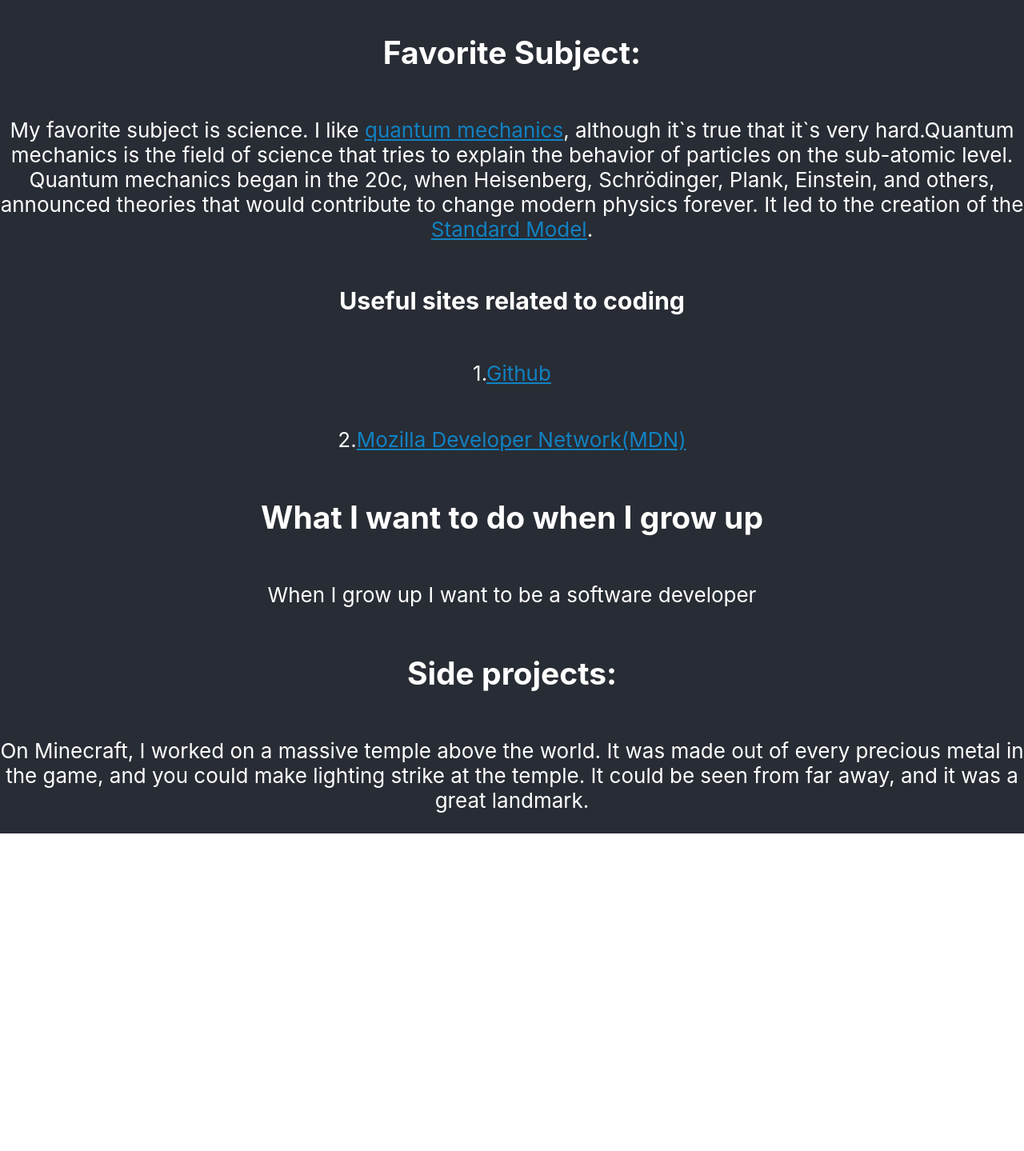
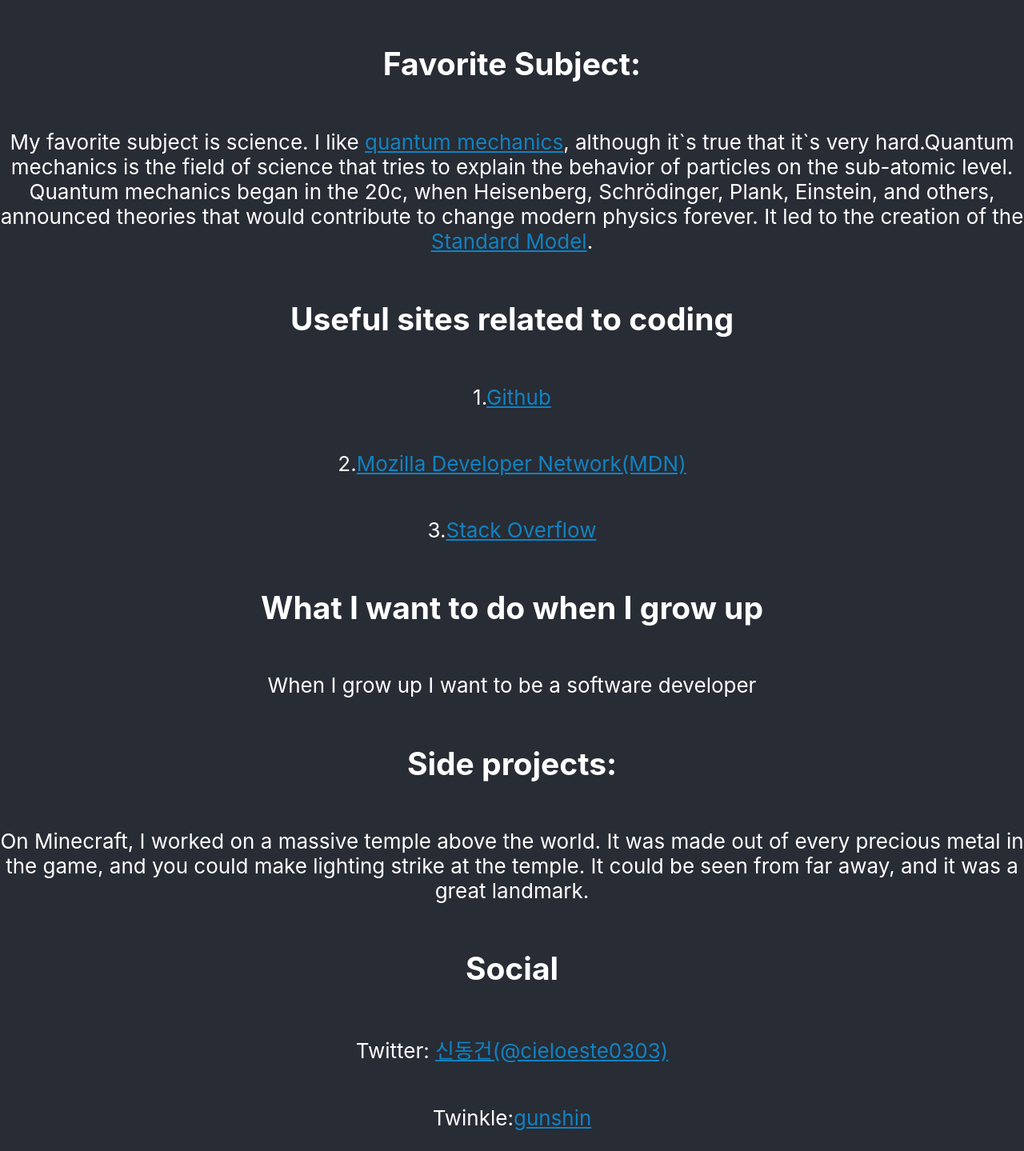
Before and after one commit to shin2005/portfolio, a React (Create React App) app: page / in a window 1280 px wide. Shown: the part 932-2371 px from the top of the page at 80% size. Before the commit the page ends 1974 px from the top, so only its background shows below. Built offline with nearby package versions, Linux system fonts and the light colour scheme.

Commit message:
big change

```diff
--- a/src/App.js
+++ b/src/App.js
@@ -10,7 +10,7 @@
         <h1>Portfolio</h1>
         <h2>School: </h2>
         <p>I go to Yeoksam Middle School I am second grade </p>
-        <h3>Recent awards / achievements: Award in science writing contest</h3>
+        <h2>Recent awards / achievements: Award in science writing contest</h2>
         <p>I recently participated in a science contest </p>
         <p>
           I recently became a class president in 2018. It was a close vote
@@ -36,7 +36,7 @@
           </a>
           .
         </p>
-        <h3>Useful sites related to coding</h3>
+        <h2>Useful sites related to coding</h2>
         <p>
           1.
           <a href="https://github.com/" target="blank">
@@ -49,6 +49,12 @@
             Mozilla Developer Network(MDN)
           </a>
         </p>
+        <p>
+          3.
+          <a href="https://stackoverflow.com/" target="blank">
+            Stack Overflow
+          </a>
+        </p>
         <h2>What I want to do when I grow up</h2>
         <p>When I grow up I want to be a software developer</p>
         <h2>Side projects:</h2>
@@ -58,6 +64,19 @@
           lighting strike at the temple. It could be seen from far away, and it
           was a great landmark.
         </p>
+        <h2>Social</h2>
+        <p>
+          Twitter:{" "}
+          <a href="https://twitter.com/cieloeste0303" target="blank">
+            신동건(@cieloeste0303)
+          </a>
+        </p>
+        <p>
+          Twinkle:
+          <a href="https://www.twinkle.network/users/gunshin" target="blank">
+            gunshin
+          </a>
+        </p>
       </header>
     </div>
   );
```
